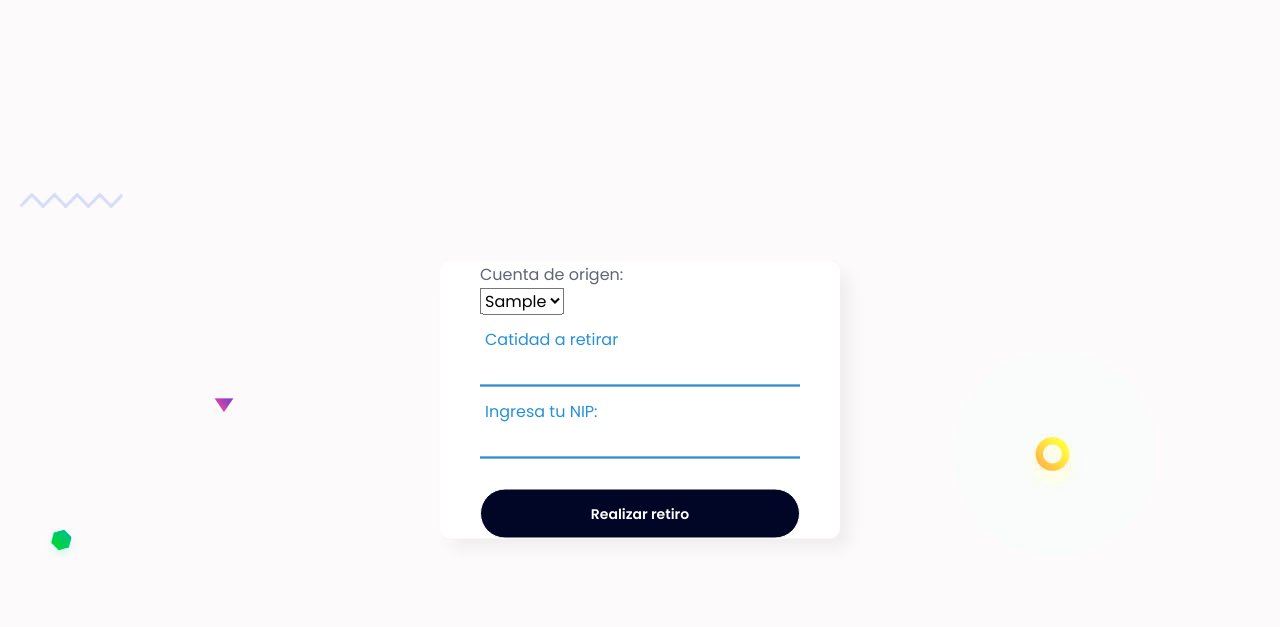
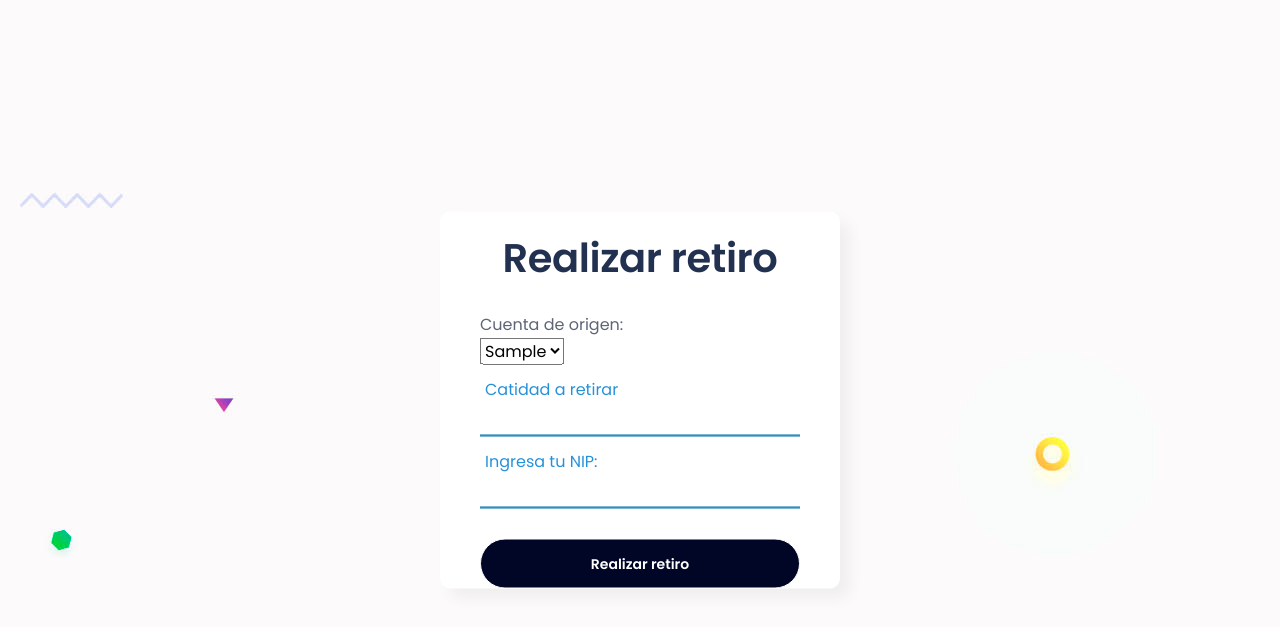
Before and after one commit to Ronaldo-Avalos/bancoco, a PHP site: page /retiro_efectivo.php in a window 1280 px wide. Shown: the top 627 px of the page. Run offline with PHP 8.4, Linux system fonts and the light colour scheme; the visitor is signed in with stand-in values (Sample User, id 1); tables that the repository leaves empty or names only in its code hold one stand-in row (values such as "Sample post"); data that the repository does not hold is empty.

Commit message:
cambio de titulo

```diff
--- a/retiro_efectivo.php
+++ b/retiro_efectivo.php
@@ -38,10 +38,10 @@
     <meta charset="utf-8"/>
     <META NAME="Author" CONTENT="Oscar Dalí Nattaniel Romero Raygoza">
     <META NAME="Rights" CONTENT="Oscar Dalí Nattaniel Romero Raygoza">
-    <META NAME="Description" CONTENT="Esta es la pagina de presupuesto.">
+    <META NAME="Description" CONTENT="Esta es la pagina de Retiro de efectivo.">
     <META NAME="Keywords" CONTENT="javascript, curso, diseño web, programacion, México">
-    <META NAME="Date" CONTENT="Monday, 08 November, 2021">
-    <title> Apertura de cuenta </title>
+    <META NAME="Date" CONTENT="Monday, 09 December, 2021">
+    <title> Retiro de efectivo </title>
     <!-- styles -->
     <link href="https://fonts.googleapis.com/css2?family=Open+Sans:ital,wght@0,400;0,600;0,700;1,400&display=swap" rel="stylesheet">
     <link href="css/bootstrap.min.css" rel="stylesheet">
@@ -52,7 +52,7 @@
 <body data-bs-spy="scroll" data-bs-target="#navbarExample">
 
     <div class="center"> <!--Inicio del formulario para transferir-->
-
+    <h1>Realizar retiro</h1>
         <form method="post" action="retirar.php">
             <label for="origen">Cuenta de origen: </label><br>
             <!-- Aqui se ponen las cuentas del usuario desde la variable raw-->
```
